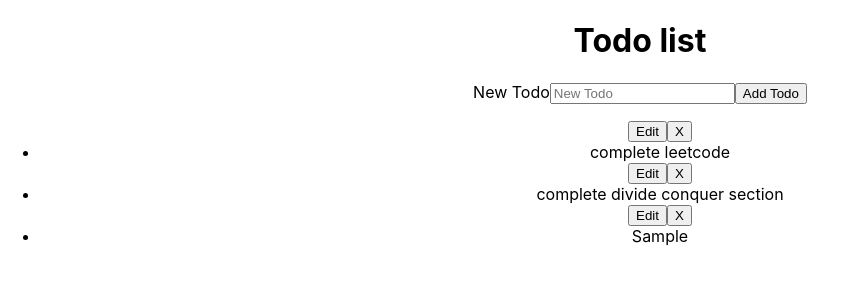
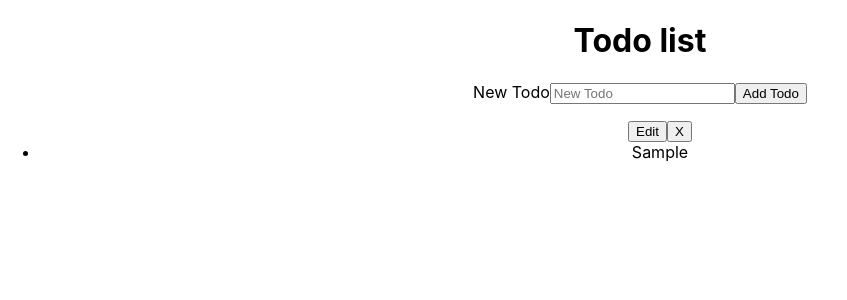
Before and after one commit to clint-gitahi/react-projects, a React (Create React App) app: page / in a window 1280 px wide. Both pictures are taken after typing "Sample" into the empty fields and a click on the button "Add Todo". Shown: the top 300 px of the page, without its empty margins (0-847 px from the left). Built offline with nearby package versions, Linux system fonts and the light colour scheme.

Commit message:
removing a todo using uuid

```diff
--- a/package.json
+++ b/package.json
@@ -5,7 +5,8 @@
   "dependencies": {
     "react": "^16.8.6",
     "react-dom": "^16.8.6",
-    "react-scripts": "3.0.1"
+    "react-scripts": "3.0.1",
+    "uuid": "^3.3.2"
   },
   "scripts": {
     "start": "react-scripts start",
--- a/src/Todo.js
+++ b/src/Todo.js
@@ -1,15 +1,38 @@
 import React, { Component } from "react";
 
 class Todo extends Component {
+  constructor(props) {
+    super(props);
+
+    this.state = { isEditing: false };
+
+    this.handleRemove = this.handleRemove.bind(this);
+  }
+  handleRemove() {
+    this.props.removeTodo(this.props.id);
+  }
   render() {
-    return (
-      <div>
-        <button>Edit</button>
-        <button>X</button>
+    let result;
 
-        <li>{this.props.task}</li>
-      </div>
-    );
+    if (this.state.isEditing) {
+      result = (
+        <div>
+          <form>
+            <input type="text" />
+          </form>
+        </div>
+      );
+    } else {
+      result = (
+        <div>
+          <button>Edit</button>
+          <button onClick={this.handleRemove}>X</button>
+
+          <li>{this.props.task}</li>
+        </div>
+      );
+    }
+    return result;
   }
 }
 
--- a/src/TodoList.js
+++ b/src/TodoList.js
@@ -7,13 +7,11 @@ class TodoList extends Component {
     super(props);
 
     this.state = {
-      todos: [
-        { task: "complete leetcode" },
-        { task: "complete divide conquer section" }
-      ]
+      todos: []
     };
 
     this.create = this.create.bind(this);
+    this.remove = this.remove.bind(this);
   }
 
   create(newTodo) {
@@ -22,10 +20,24 @@ class TodoList extends Component {
     });
   }
 
+  remove(id) {
+    this.setState({
+      todos: this.state.todos.filter(t => t.id !== id)
+    });
+  }
+
   render() {
     const todos = this.state.todos.map(todo => {
-      return <Todo task={todo.task} />;
+      return (
+        <Todo
+          key={todo.id}
+          id={todo.id}
+          task={todo.task}
+          removeTodo={this.remove}
+        />
+      );
     });
+
     return (
       <div>
         <h1>Todo list</h1>
@@ -35,4 +47,5 @@ class TodoList extends Component {
     );
   }
 }
+
 export default TodoList;
--- a/src/newTodoForm.js
+++ b/src/newTodoForm.js
@@ -1,4 +1,5 @@
 import React, { Component } from "react";
+import uuid from "uuid/v4";
 
 class NewTodoForm extends Component {
   constructor(props) {
@@ -18,7 +19,7 @@ class NewTodoForm extends Component {
 
   handleSubmit(evt) {
     evt.preventDefault();
-    this.props.createTodo(this.state);
+    this.props.createTodo({ ...this.state, id: uuid() });
     this.setState({ task: "" });
   }
 
```
Also changed, not shown: 1 other file (tests, documents, lock files or other folders).
